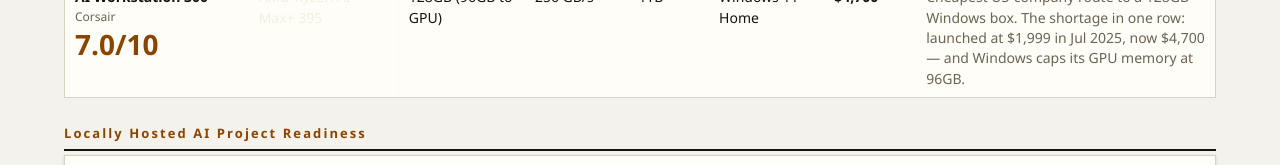
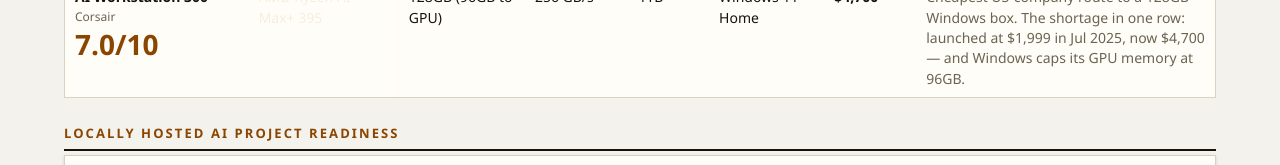
Before and after one commit to DaveSeiver/seiver-tv-data, a plain HTML site: page index.html in a window 1280 px wide. Shown: the part 3900-4065 px from the top of the page. Drawn offline with Linux system fonts and the light colour scheme.

Commit message:
Seiver TV framework — readiness heading in all caps to match the other sections

```diff
--- a/index.html
+++ b/index.html
@@ -385,7 +385,7 @@
       <!-- Weekend editions only: project readiness band under both
            matrices. Shown only when the build carries readiness data. -->
       <section id="sec-ready" aria-labelledby="h-ready" hidden>
-        <h2 class="sec" id="h-ready">Locally Hosted AI Project Readiness</h2>
+        <h2 class="sec" id="h-ready">LOCALLY HOSTED AI PROJECT READINESS</h2>
         <div class="ready-card">
           <div class="ready-top">
             <div class="ready-score"><span id="readyScore">\u2013</span><span class="ready-of">/100</span></div>
```
